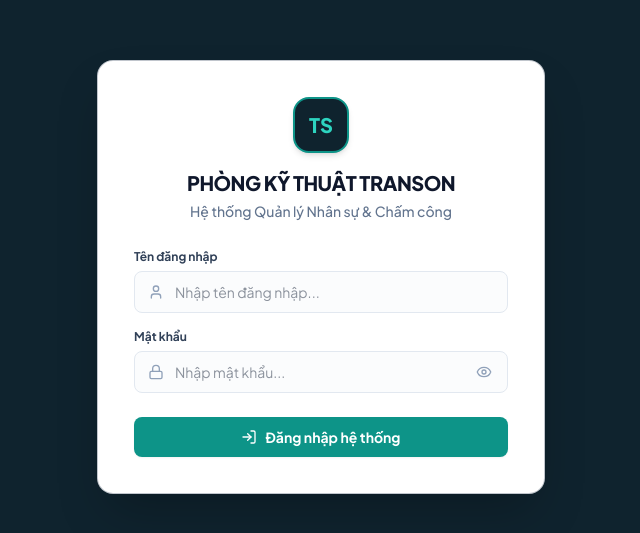
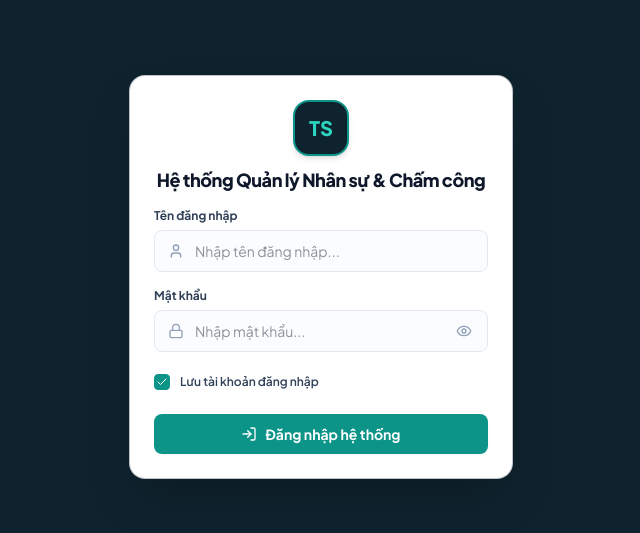
Before and after one commit to trinhtrang95/quan-ly-nhan-su, a React (Vite) app: page / in a window 1280 px wide. Shown: the part 123-656 px from the top of the page, without its empty margins (319-959 px from the left). Built offline with nearby package versions, Linux system fonts and the light colour scheme; no server answers; the database is empty.

Commit message:
feat: add "remember me" login and refine branding
Implement session/local storage persistence for user sessions and add a "Remember Me" option during login. Additionally, remove specific department branding from the UI to improve system white-labeling.

```diff
--- a/index.html
+++ b/index.html
@@ -3,9 +3,9 @@
   <head>
     <meta charset="UTF-8" />
     <meta name="viewport" content="width=device-width, initial-scale=1.0" />
-    <title>PHÒNG KỸ THUẬT TRANSON - Hệ thống Quản lý Nhân sự & Chấm công</title>
+    <title>Hệ thống Quản lý Nhân sự & Chấm công</title>
     <meta name="description" content="Hệ thống quản trị nhân sự, theo dõi chấm công, ghi chép nghỉ phép, đi muộn và báo cáo ma trận tồn phép năm chuyên nghiệp." />
-    <meta property="og:title" content="PHÒNG KỸ THUẬT TRANSON - Hệ thống Quản lý Nhân sự & Chấm công" />
+    <meta property="og:title" content="Hệ thống Quản lý Nhân sự & Chấm công" />
     <meta property="og:description" content="Hệ thống quản trị nhân sự, theo dõi chấm công, ghi chép nghỉ phép, đi muộn và báo cáo ma trận tồn phép năm chuyên nghiệp." />
     <meta property="og:type" content="website" />
     <meta name="twitter:card" content="summary_large_image" />
--- a/src/App.tsx
+++ b/src/App.tsx
@@ -117,8 +117,15 @@ export default function App() {
           return INITIAL_USER_ACCOUNTS[0];
         }
       }
-      const saved = localStorage.getItem(STORAGE_KEYS.CURRENT_USER);
-      return saved ? JSON.parse(saved) : null;
+      const savedLocal = localStorage.getItem(STORAGE_KEYS.CURRENT_USER);
+      if (savedLocal) {
+        return JSON.parse(savedLocal);
+      }
+      const savedSession = sessionStorage.getItem(STORAGE_KEYS.CURRENT_USER);
+      if (savedSession) {
+        return JSON.parse(savedSession);
+      }
+      return null;
     } catch {
       return null;
     }
@@ -191,9 +198,21 @@ export default function App() {
   useEffect(() => {
     try {
       if (currentUser) {
-        localStorage.setItem(STORAGE_KEYS.CURRENT_USER, JSON.stringify(currentUser));
+        // Keep whichever storage currently holds the active session in sync when role updates
+        if (sessionStorage.getItem(STORAGE_KEYS.CURRENT_USER) !== null) {
+          sessionStorage.setItem(
+            STORAGE_KEYS.CURRENT_USER,
+            JSON.stringify(currentUser)
+          );
+        } else {
+          localStorage.setItem(
+            STORAGE_KEYS.CURRENT_USER,
+            JSON.stringify(currentUser)
+          );
+        }
       } else {
         localStorage.removeItem(STORAGE_KEYS.CURRENT_USER);
+        sessionStorage.removeItem(STORAGE_KEYS.CURRENT_USER);
       }
     } catch {
       // Ignore storage quota errors
@@ -902,7 +921,25 @@ export default function App() {
         accounts={accounts}
         activeCompany={activeCompany}
         isCloudConnected={isCloudConnected}
-        onLoginSuccess={(acc) => {
+        onLoginSuccess={(acc, rememberMe) => {
+          try {
+            if (rememberMe) {
+              localStorage.setItem(
+                STORAGE_KEYS.CURRENT_USER,
+                JSON.stringify(acc)
+              );
+              sessionStorage.removeItem(STORAGE_KEYS.CURRENT_USER);
+            } else {
+              sessionStorage.setItem(
+                STORAGE_KEYS.CURRENT_USER,
+                JSON.stringify(acc)
+              );
+              localStorage.removeItem(STORAGE_KEYS.CURRENT_USER);
+            }
+          } catch {
+            // Ignore storage errors
+          }
+
           setCurrentUser(acc);
           if (acc.companyId) {
             const matchedComp = companyUnits.find((c) => c.id === acc.companyId);
--- a/src/components/LoginView.tsx
+++ b/src/components/LoginView.tsx
@@ -1,13 +1,21 @@
-import React, { useState } from 'react';
-import { Lock, User, LogIn, Eye, EyeOff, Loader2 } from 'lucide-react';
+import React, { useEffect, useState } from 'react';
+import { Lock, User, LogIn, Eye, EyeOff, Loader2, Check } from 'lucide-react';
 import { CompanyUnit, UserAccount } from '../types/hr';
 import { authenticateAppUserInSupabase } from '../utils/supabaseService';
+
+export const SAVED_CREDENTIALS_KEY = 'hr_pro_saved_credentials_v2';
+
+interface SavedCredentials {
+  username: string;
+  password: string;
+  rememberMe: boolean;
+}
 
 interface LoginViewProps {
   accounts: UserAccount[];
   activeCompany: CompanyUnit;
   isCloudConnected: boolean;
-  onLoginSuccess: (account: UserAccount) => void;
+  onLoginSuccess: (account: UserAccount, rememberMe: boolean) => void;
 }
 
 export const LoginView: React.FC<LoginViewProps> = ({
@@ -16,36 +24,75 @@ export const LoginView: React.FC<LoginViewProps> = ({
 }) => {
   const [username, setUsername] = useState('');
   const [password, setPassword] = useState('');
+  const [rememberMe, setRememberMe] = useState<boolean>(true);
   const [showPassword, setShowPassword] = useState(false);
   const [errorMsg, setErrorMsg] = useState('');
   const [isAuthenticating, setIsAuthenticating] = useState(false);
+
+  // Auto-fill saved username & password if previously remembered
+  useEffect(() => {
+    try {
+      const raw = localStorage.getItem(SAVED_CREDENTIALS_KEY);
+      if (raw) {
+        const parsed: SavedCredentials = JSON.parse(raw);
+        if (parsed && parsed.rememberMe) {
+          setUsername(parsed.username || '');
+          setPassword(parsed.password || '');
+          setRememberMe(true);
+        }
+      }
+    } catch {
+      // Ignore storage read errors
+    }
+  }, []);
 
   const performLogin = async (userStr: string, passStr: string) => {
     setErrorMsg('');
     setIsAuthenticating(true);
     try {
+      let authenticatedAccount: UserAccount | null = null;
+
       // 1. Authenticate against Supabase `app_users` table
       const remoteUser = await authenticateAppUserInSupabase(userStr, passStr);
       if (remoteUser) {
-        onLoginSuccess(remoteUser);
-        return;
-      }
-
+        authenticatedAccount = remoteUser;
+      } else {
         // 2. Fallback check against loaded accounts
         const cleanUser = userStr.trim().toLowerCase();
         const matched = accounts.find(
           (acc) =>
             (acc.username.toLowerCase() === cleanUser ||
-            (acc.employeeCode && acc.employeeCode.toLowerCase() === cleanUser)) &&
+              (acc.employeeCode &&
+                acc.employeeCode.toLowerCase() === cleanUser)) &&
             acc.password === passStr
         );
+        if (matched) {
+          authenticatedAccount = matched;
+        }
+      }
 
-      if (matched) {
-        onLoginSuccess(matched);
+      if (!authenticatedAccount) {
+        setErrorMsg('Tên đăng nhập hoặc mật khẩu không chính xác.');
         return;
       }
 
-      setErrorMsg('Tên đăng nhập hoặc mật khẩu không chính xác.');
+      // Persist or clear saved credentials based on `rememberMe`
+      try {
+        if (rememberMe) {
+          const toSave: SavedCredentials = {
+            username: userStr.trim(),
+            password: passStr,
+            rememberMe: true,
+          };
+          localStorage.setItem(SAVED_CREDENTIALS_KEY, JSON.stringify(toSave));
+        } else {
+          localStorage.removeItem(SAVED_CREDENTIALS_KEY);
+        }
+      } catch {
+        // Ignore storage errors
+      }
+
+      onLoginSuccess(authenticatedAccount, rememberMe);
     } catch {
       const cleanUser = userStr.trim().toLowerCase();
       const matched = accounts.find(
@@ -55,7 +102,23 @@ export const LoginView: React.FC<LoginViewProps> = ({
           acc.password === passStr
       );
       if (matched) {
-        onLoginSuccess(matched);
+        try {
+          if (rememberMe) {
+            localStorage.setItem(
+              SAVED_CREDENTIALS_KEY,
+              JSON.stringify({
+                username: userStr.trim(),
+                password: passStr,
+                rememberMe: true,
+              })
+            );
+          } else {
+            localStorage.removeItem(SAVED_CREDENTIALS_KEY);
+          }
+        } catch {
+          // Ignore storage errors
+        }
+        onLoginSuccess(matched, rememberMe);
       } else {
         setErrorMsg('Tên đăng nhập hoặc mật khẩu không chính xác.');
       }
@@ -71,27 +134,24 @@ export const LoginView: React.FC<LoginViewProps> = ({
 
   return (
     <div className="min-h-screen bg-[#0F232E] flex flex-col justify-center items-center p-4 sm:p-6">
-      <div className="w-full max-w-md bg-white rounded-2xl shadow-2xl border border-slate-700/30 p-7 sm:p-9">
+      <div className="w-full max-w-sm mx-auto bg-white rounded-2xl shadow-2xl border border-slate-700/30 p-6 flex flex-col gap-4">
         {/* Centered Brand Header */}
-        <div className="flex flex-col items-center text-center mb-7">
-          <div className="w-14 h-14 rounded-2xl bg-[#0F232E] border-2 border-[#0D9488] flex items-center justify-center text-[#2DD4BF] font-extrabold text-xl shadow-md mb-4">
+        <div className="flex flex-col items-center text-center">
+          <div className="w-14 h-14 rounded-2xl bg-[#0F232E] border-2 border-[#0D9488] flex items-center justify-center text-[#2DD4BF] font-extrabold text-xl shadow-md mb-3">
             TS
           </div>
-          <h1 className="text-lg sm:text-xl font-extrabold text-slate-900 tracking-tight uppercase">
-            PHÒNG KỸ THUẬT TRANSON
+          <h1 className="text-base sm:text-lg font-extrabold text-slate-900 tracking-tight leading-snug">
+            Hệ thống Quản lý Nhân sự &amp; Chấm công
           </h1>
-          <p className="text-xs sm:text-sm font-medium text-slate-500 mt-1">
-            Hệ thống Quản lý Nhân sự &amp; Chấm công
-          </p>
         </div>
 
         {errorMsg && (
-          <div className="mb-4 p-3 rounded-lg bg-[#FEF2F2] border border-red-200 text-xs font-medium text-[#EF4444] text-center">
+          <div className="p-3 rounded-lg bg-[#FEF2F2] border border-red-200 text-xs font-medium text-[#EF4444] text-center">
             {errorMsg}
           </div>
         )}
 
-        <form onSubmit={handleSubmit} className="space-y-4">
+        <form onSubmit={handleSubmit} className="w-full flex flex-col gap-4">
           <div>
             <label
               htmlFor="login-username"
@@ -149,7 +209,36 @@ export const LoginView: React.FC<LoginViewProps> = ({
             </div>
           </div>
 
-          <div className="pt-2">
+          {/* Checkbox: Lưu tài khoản đăng nhập */}
+          <div className="pt-0.5">
+            <label
+              htmlFor="remember-account-checkbox"
+              className="inline-flex items-center gap-2.5 cursor-pointer select-none group"
+            >
+              <div className="relative flex items-center justify-center">
+                <input
+                  id="remember-account-checkbox"
+                  type="checkbox"
+                  checked={rememberMe}
+                  onChange={(e) => setRememberMe(e.target.checked)}
+                  data-testid="remember-account-checkbox"
+                  className="peer sr-only"
+                />
+                <div className="w-4 h-4 rounded border border-slate-300 bg-white peer-checked:bg-[#0D9488] peer-checked:border-[#0D9488] transition-colors flex items-center justify-center">
+                  <Check
+                    className={`w-3 h-3 text-white transition-opacity ${
+                      rememberMe ? 'opacity-100' : 'opacity-0'
+                    }`}
+                  />
+                </div>
+              </div>
+              <span className="text-xs font-semibold text-slate-700 group-hover:text-slate-900">
+                Lưu tài khoản đăng nhập
+              </span>
+            </label>
+          </div>
+
+          <div className="pt-1">
             <button
               type="submit"
               disabled={isAuthenticating}
--- a/src/components/Sidebar.tsx
+++ b/src/components/Sidebar.tsx
@@ -117,11 +117,8 @@ export const Sidebar: React.FC<SidebarProps> = ({
               TS
             </div>
             {!collapsed && (
-              <div className="truncate">
-                <div className="text-white font-bold text-xs tracking-tight leading-tight truncate uppercase">
-                  PHÒNG KỸ THUẬT TRANSON
-                </div>
-                <div className="text-[11px] text-teal-300/80 font-medium truncate">
+              <div className="min-w-0">
+                <div className="text-white font-bold text-xs tracking-tight leading-snug line-clamp-2">
                   Hệ thống Quản lý Nhân sự &amp; Chấm công
                 </div>
               </div>
--- a/src/components/TopBannerHeader.tsx
+++ b/src/components/TopBannerHeader.tsx
@@ -46,7 +46,7 @@ export const TopBannerHeader: React.FC<TopBannerHeaderProps> = ({
         </div>
         <div className="min-w-0">
           <h1 className="text-sm md:text-base font-bold text-slate-900 tracking-tight truncate">
-            PHÒNG KỸ THUẬT TRANSON - Hệ thống Quản lý Nhân sự &amp; Chấm công
+            Hệ thống Quản lý Nhân sự &amp; Chấm công
           </h1>
           <div className="flex flex-wrap items-center gap-1.5 text-xs text-slate-500">
             <span className="truncate">{MODULE_TITLES[activeModule]}</span>
```
Lines whose indentation alone changed are shown as unchanged.
